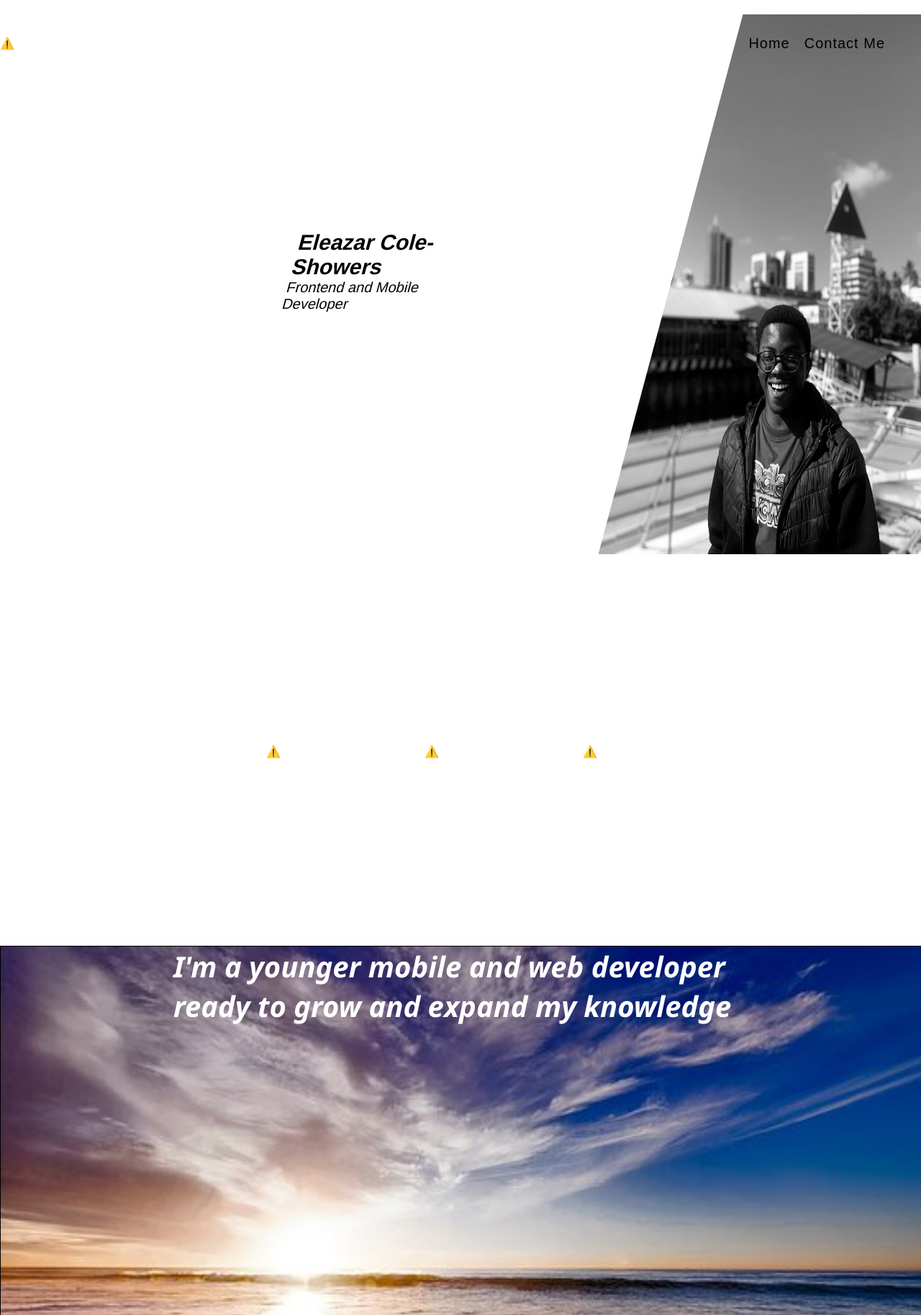
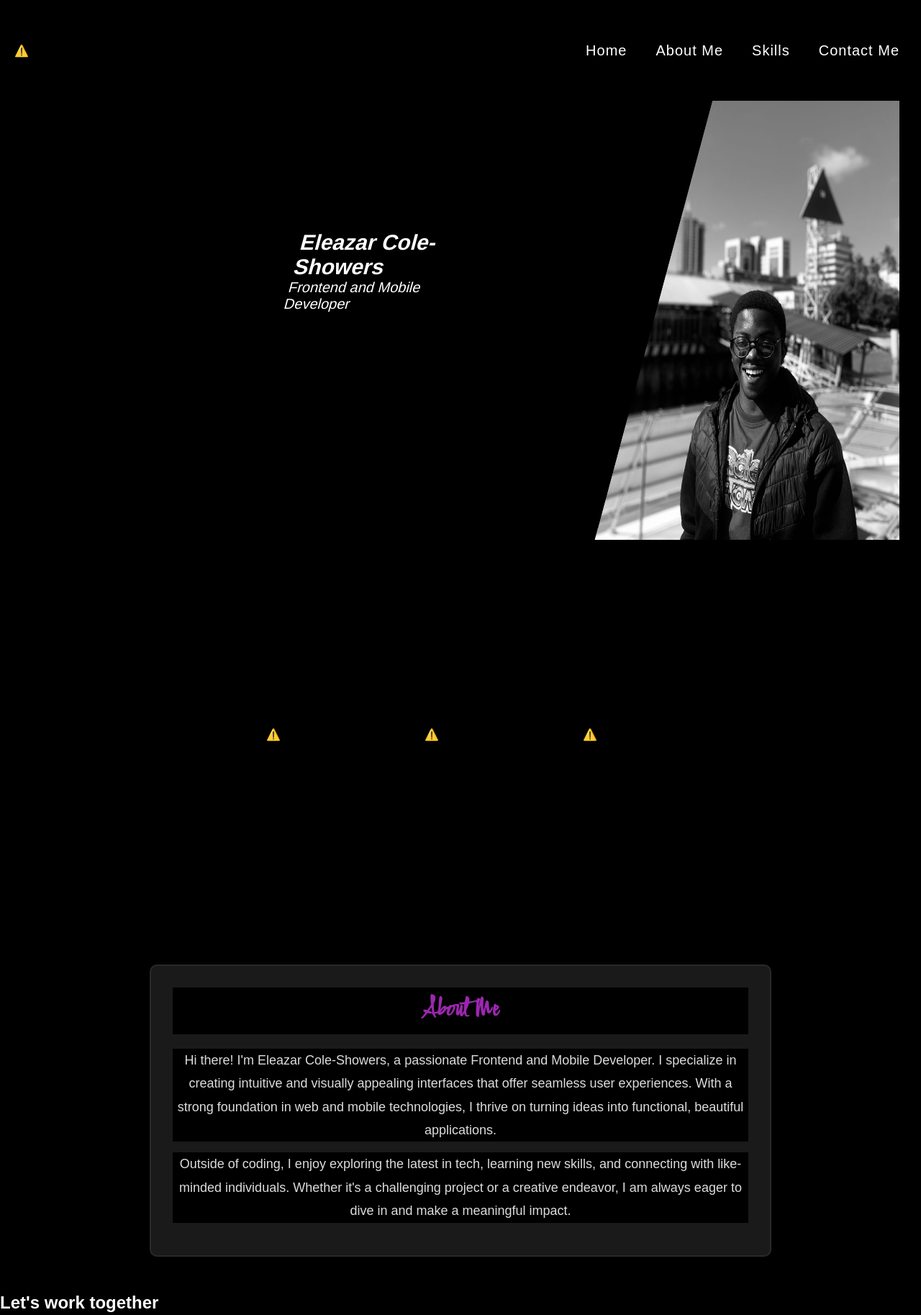
Before and after one commit to EleazarColeShowers/my-portfolio, a plain HTML site: page index.html in a window 1280 px wide. Shown: the top 1827 px of the page at 72% size. Drawn offline with nearby package versions, Linux system fonts and the light colour scheme; no server answers; a web font is replaced by a local one.

Commit message:
Worked on about me section

```diff
--- a/css/style.css
+++ b/css/style.css
@@ -1,37 +1,60 @@
-*{
+* {
     margin: 0;
+    padding: 0;
     text-decoration: none;
     font-family: sans-serif;
+    background-color: black;
+    color: white;
 }
-.nav-list {
+
+.navbar {
+    display: flex;
+    justify-content: space-between;
+    align-items: center;
+    width: 100%;
+    position: fixed;
+    top: 0;
+    background-color: rgb(0, 0, 0);
+    padding: 10px 20px;
+    z-index: 10;
+}
+
+#logo {
+    width: 20%;
+}
+
+.nav-lnks ul {
+    display: flex;
     list-style-type: none;
-    text-decoration: none;
+    margin: 0;
+    padding: 0;
 }
-.navbar{
-    display: flex;
-    flex-direction: row;
-    position: fixed;
-    /* border: 1px solid black; */
+
+.nav-lnks ul li {
+    margin-left: 20px;
 }
-@media(max-width:600px){
-    .navbar{
-        display: flex;
-        flex-direction: row;
+
+.nav-lnks ul li a {
+    color: rgb(255, 255, 255);
+    font-size: 20px;
+}
+
+@media (max-width: 600px) {
+    .navbar {
+        flex-direction: column;
+        align-items: center;
     }
-    #logo{
-        display: flex;
-        width: 10%;
+
+    #logo {
+        margin-bottom: 10px;
     }
-    .nav-lnks{
-        display: flex;
-        flex-direction: row;
-        width: 40%;
-        justify-content: flex-end;
-        margin-top: auto;
-        margin-bottom: auto;
+
+    .nav-lnks ul {
+        flex-direction: column;
     }
-    a{
-        color: red;
+
+    .nav-lnks ul li {
+        margin: 10px 0;
     }
 }
 
@@ -63,54 +86,48 @@ nav{
 .nav-lnks>ul>li{
     padding-left: 10px;
     padding-right: 10px;
-    color: black;
+    color: rgb(255, 255, 255);
 }
 
 .name-int{
     padding: 300px;
     font-size: 20px;
     font-family: sans-serif;
-
+    color: white;
 }
 
 
-#home-container{
+#home-container {
     display: flex;
-    flex-direction: row;
-    flex-wrap: wrap;
-    width: 100%;
+    position: relative;
+    height: 750px;
+    background-color: black;
+}
 
-
-
-}
-/* .home-content{
-    flex-grow: 2;
-    width: 50%;
-    max-width: 50%;
-    height: 100vh;
-    background-color: rgb(0, 0, 255);
-} */
-
-#home-text{
-    margin: 0;
+#home-text {
     position: relative;
-    background-color: rgb(255, 255, 255);
-    height: 750px;
-    width: 65%;
-    z-index: -1;
-    top: 20px; /* adjust the value to control the overlap */
+    width: 64%;
+    z-index: 1;
+    top: 20px; /* Adjust this to control vertical position */
     left: 100px;
     transform-origin: 10 10;
     transform: skew(-15deg);
-
+    background-color: rgb(0, 0, 0);
+    margin-bottom: -20px; /* Overlap adjustment */
 }
 
-#home-picture{
-    margin: 0;
+#home-picture {
     position: relative;
-    padding-top: 20px;
-    width: 35%;
-    z-index: -2;
+    width: 36%;
+    z-index: 0; /* Send the image behind the text */
+    margin-left: -30px; /* Adjust this to overlap the text slightly */
+}
+
+#home-picture img {
+    width: 100%;
+    height: 100%;
+    /* Clip the top of the image for a slanted effect */
+    clip-path: polygon(0 0, 100% 10%, 100% 100%, 0% 100%);
 }
 
 /* section links */
@@ -134,8 +151,8 @@ nav{
 }
 /* section lottie */
 #lottie-content{
-    background-image: url("/images/portbg.jpg");
-    background-repeat: no-repeat;
+    /* background-color: black;  */
+    background: linear-gradient(to bottom, #000000, #292929);
     background-size: cover;
     align-items: center;
     border: 1px solid black;
@@ -151,3 +168,37 @@ nav{
     font-style: italic;
     font-family: 'Segoe UI', Tahoma, Geneva, Verdana, sans-serif;
 }
+
+
+
+#about-me {
+    background-color: black; /* Keep consistent with the portfolio theme */
+    color: white;
+    padding: 50px 20px;
+    text-align: center;
+    font-family: 'Poppins', sans-serif;
+}
+
+.about-me-container {
+    max-width: 800px;
+    margin: 0 auto;
+    line-height: 1.8;
+    border: 2px solid #292929; /* Subtle border for aesthetic */
+    border-radius: 10px;
+    padding: 30px;
+    background-color: #1a1a1a; /* Slightly lighter shade for distinction */
+    box-shadow: 0px 4px 6px rgba(0, 0, 0, 0.6);
+}
+
+#about-me h2 {
+    font-family: 'Comforter', cursive;
+    font-size: 36px;
+    margin-bottom: 20px;
+    color: #9c27b0; /* Purple accent color */
+}
+
+#about-me p {
+    font-size: 18px;
+    margin-bottom: 15px;
+    color: #dcdcdc; /* Softer white for readability */
+}
--- a/index.html
+++ b/index.html
@@ -4,7 +4,7 @@
     <meta charset="UTF-8">
     <meta http-equiv="X-UA-Compatible" content="IE=edge">
     <meta name="viewport" content="width=device-width, initial-scale=1.0">
-    <link rel="stylesheet" href="/css/style.css">
+    <link rel="stylesheet" href="css/style.css">
 
     <link rel="preconnect" href="https://fonts.googleapis.com">
     <link rel="preconnect" href="https://fonts.gstatic.com" crossorigin>
@@ -15,41 +15,32 @@
 <body>
     <section id="homepage">
         <nav class="navbar">
-                <!-- <div class="navigation flex-center">
-                    <div class="hamburger-wrapper flex-center">
-                      <div id="top" class="hamburger-line ease-transition"></div>
-                      <div id="middle" class="hamburger-line ease-transition"></div>
-                      <div id="bottom" class="hamburger-line ease-transition"></d8iv>
-                    </div>
-                  </div> -->
             <div id ="logo">
                 <script src="https://unpkg.com/@lottiefiles/lottie-player@latest/dist/lottie-player.js"></script>
                 <lottie-player src="https://assets7.lottiefiles.com/private_files/lf30_2j9ehnd2.json"  background="transparent"  speed="1"  style="width: 120px; height: 120px;"  loop  autoplay></lottie-player>
             </div>
             <div class="nav-lnks" style="font-family: 'Comforter', cursive; letter-spacing: 1px;">
                 <ul>
-                        <li class="nav-list"><a href="#" style="color: black; font-size: 20px;">Home</a></li>
-                        <li class="nav-list"><a href="/Contact.html"  style="color: black; font-size: 20px;">Contact Me</a></li>
+                    <li class="nav-list"><a href="#" style="color: white; font-size: 20px; ">Home </a></li>
+                    <li class="nav-list"><a href="#" style="color: white; font-size: 20px;">About Me</a></li>
+                    <li class="nav-list"><a href="#" style="color: white; font-size: 20px;"> Skills</a></li>
+                    <li class="nav-list"><a href="/Contact.html"  style="color: white; font-size: 20px;">Contact Me</a></li>
+
                 </ul>
             </div>
         </nav>
 
-        <div id="home-container" >
-            <div  id="home-text" class="col-">
-                <div class="name-int" >
-                    <h1>
-                        Eleazar Cole-Showers
-                    </h1>
-                    <p style=" font-size: 20px; ">Frontend and Mobile Developer</p>
-                </div>
-
-
-            </div>
-            <div  id="home-picture">
-                    <img src="/images/portfolioimage.jpeg" style="height:750px; width: 100%; " alt="Eleazar">
+        <div id="home-container">
+            <div id="home-text">
+                <div class="name-int">
+                    <h1 style="color: white;">Eleazar Cole-Showers</h1>
+                    <p style="font-size: 20px; color: white;">Frontend and Mobile Developer</p>
                 </div>
             </div>
-
+            <div id="home-picture">
+                <img src="images/portfolioimage.jpeg" style="height: 750px; width: 100%;" alt="Eleazar">
+            </div>
+        </div>
     </section>
     <section class="links">
         <ul>
@@ -69,11 +60,22 @@
         </ul>
     </section>
     <div class="lottie">
-        <div id="lottie-content">
-            <div id="lottietext">
-                <h1>I'm a younger  mobile and web developer ready to grow and expand my knowledge</h1>
+        <section id="about-me">
+            <div class="about-me-container">
+                <h2>About Me</h2>
+                <p>
+                    Hi there! I'm Eleazar Cole-Showers, a passionate Frontend and Mobile Developer.
+                    I specialize in creating intuitive and visually appealing interfaces that offer
+                    seamless user experiences. With a strong foundation in web and mobile technologies,
+                    I thrive on turning ideas into functional, beautiful applications.
+                </p>
+                <p>
+                    Outside of coding, I enjoy exploring the latest in tech, learning new skills,
+                    and connecting with like-minded individuals. Whether it's a challenging project
+                    or a creative endeavor, I am always eager to dive in and make a meaningful impact.
+                </p>
             </div>
-        </div>
+        </section>
         <section class="contact">
             <h2>Let's work together</h2>
         </section>
```
Lines whose indentation alone changed are shown as unchanged.
